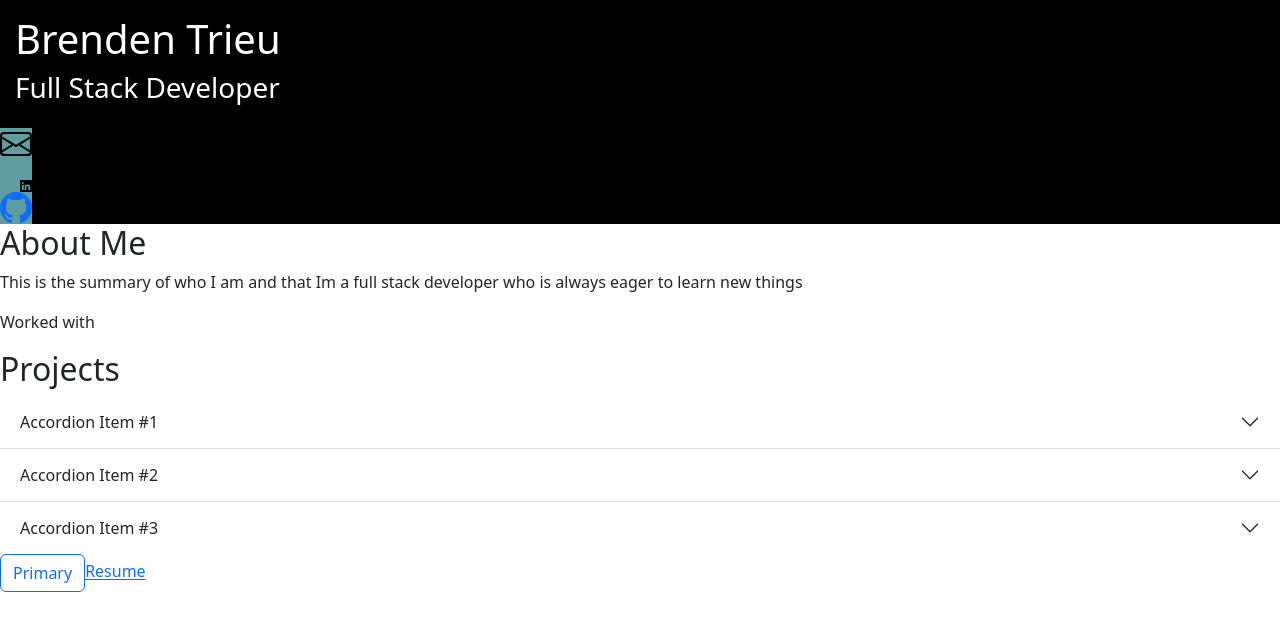
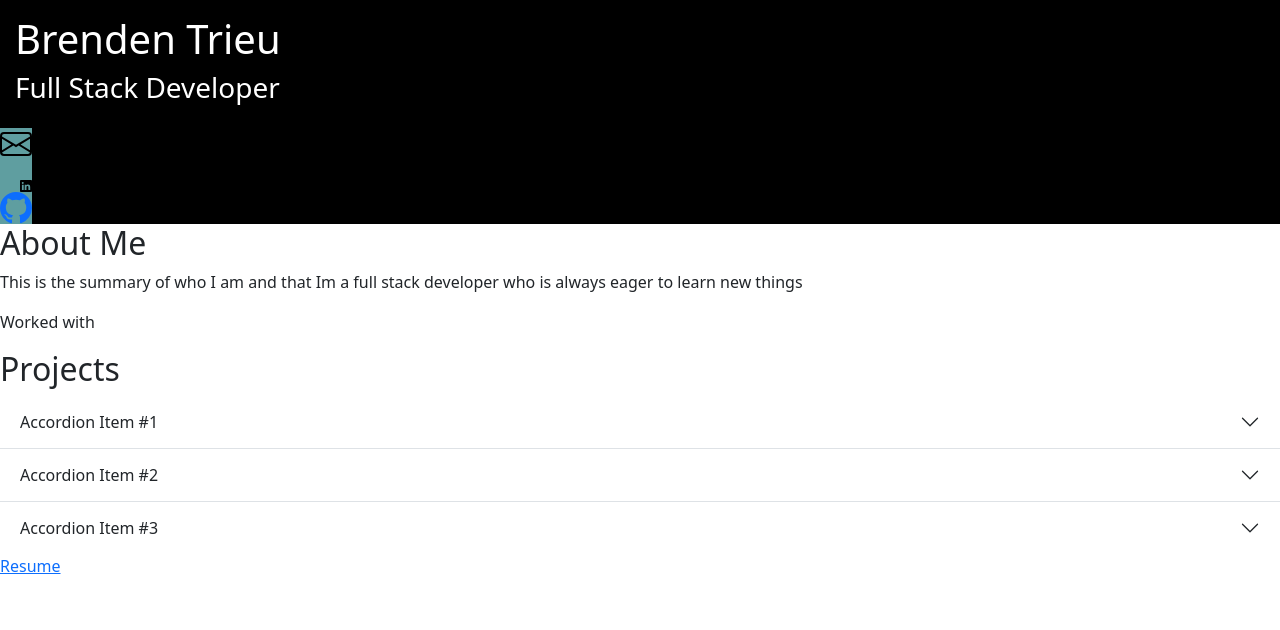
Before and after one commit to Brenden-Trieu/portfolio-website, a Next.js app: page / in a window 1280 px wide. Shown: the top 630 px of the page. Built offline with nearby package versions, Linux system fonts and the light colour scheme.

Commit message:
quick wipes

```diff
--- a/src/app/components/linked_icons/github.tsx
+++ b/src/app/components/linked_icons/github.tsx
@@ -8,7 +8,6 @@ const Github = () => {
           <svg
             xmlns="http://www.w3.org/2000/svg"
             fill="currentColor"
-            // className={styles.github}
             viewBox="0 0 16 16"
           >
             <path d="M8 0C3.58 0 0 3.58 0 8c0 3.54 2.29 6.53 5.47 7.59.4.07.55-.17.55-.38 0-.19-.01-.82-.01-1.49-2.01.37-2.53-.49-2.69-.94-.09-.23-.48-.94-.82-1.13-.28-.15-.68-.52-.01-.53.63-.01 1.08.58 1.23.82.72 1.21 1.87.87 2.33.66.07-.52.28-.87.51-1.07-1.78-.2-3.64-.89-3.64-3.95 0-.87.31-1.59.82-2.15-.08-.2-.36-1.02.08-2.12 0 0 .67-.21 2.2.82.64-.18 1.32-.27 2-.27.68 0 1.36.09 2 .27 1.53-1.04 2.2-.82 2.2-.82.44 1.1.16 1.92.08 2.12.51.56.82 1.27.82 2.15 0 3.07-1.87 3.75-3.65 3.95.29.25.54.73.54 1.48 0 1.07-.01 1.93-.01 2.2 0 .21.15.46.55.38A8.012 8.012 0 0 0 16 8c0-4.42-3.58-8-8-8z" />
--- a/src/app/page.tsx
+++ b/src/app/page.tsx
@@ -15,9 +15,6 @@ const Home = () => {
         <Projects />
       </div>
 
-      <button type="button" className="btn btn-outline-primary">
-        Primary
-      </button>
       <a href="../assets/Brenden_Trieu_Resume.pdf" target="_blank">
         Resume
       </a>
```
